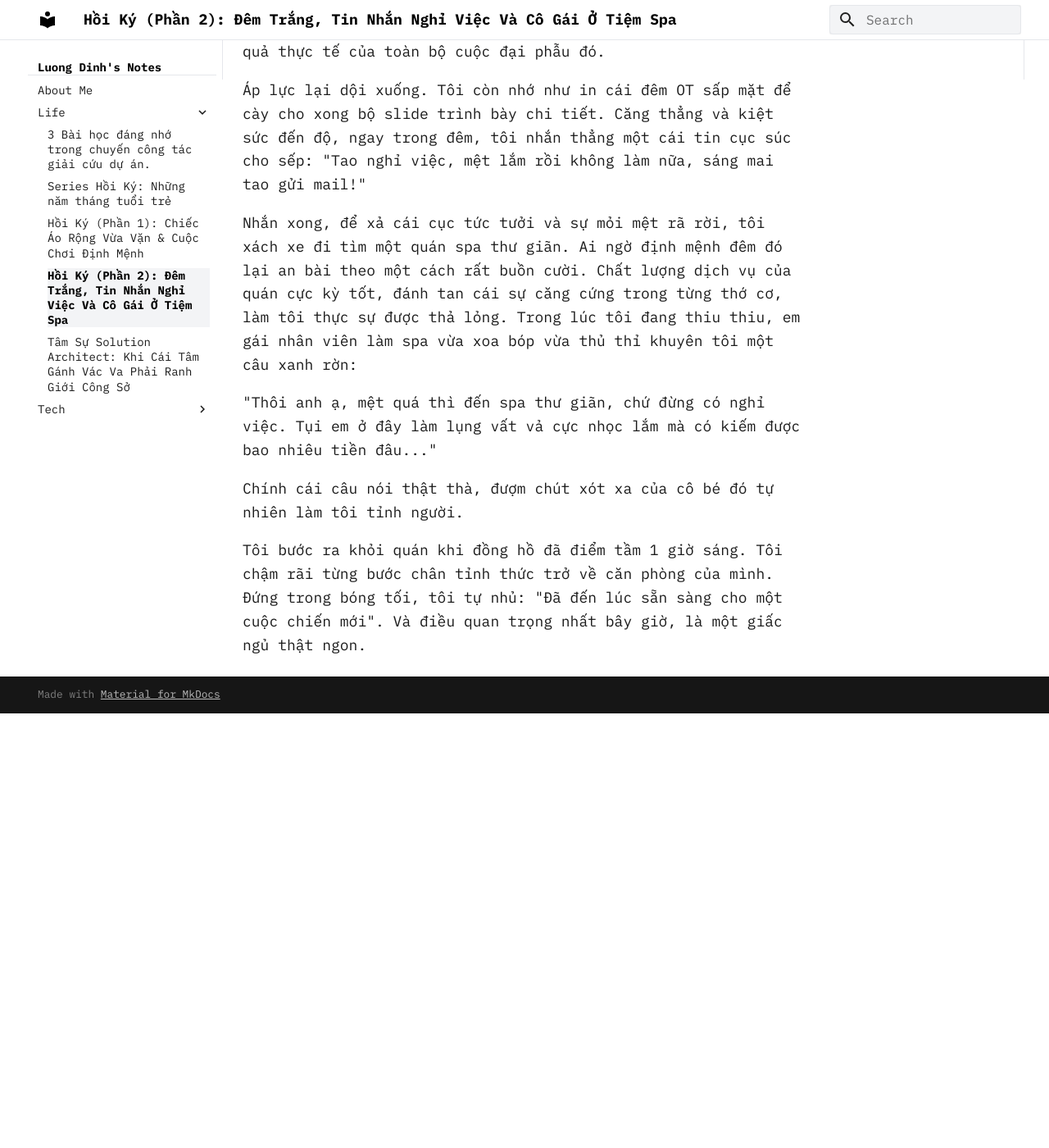
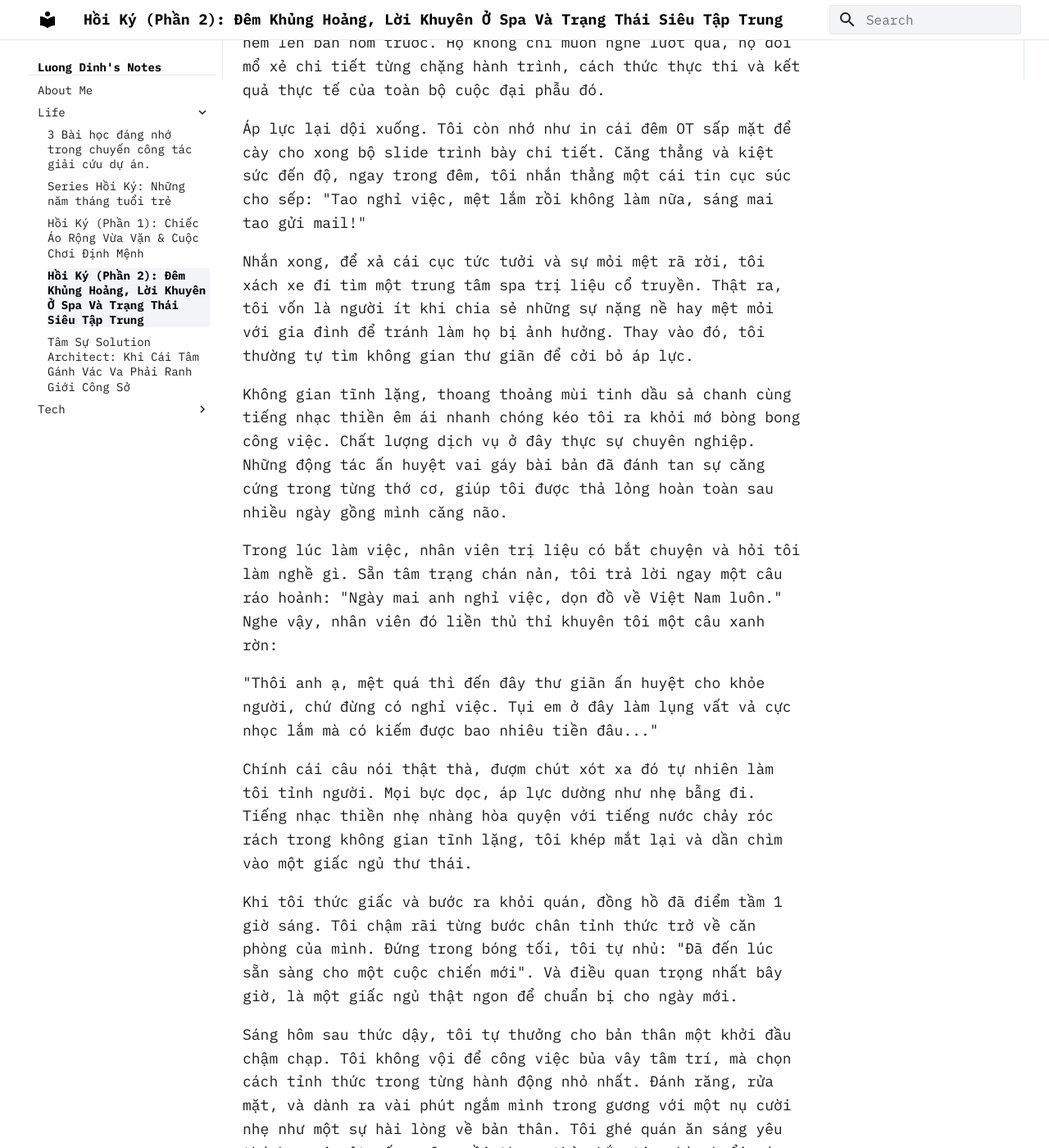
Before and after one commit to dhluong90/dhluong90.github.io, an MkDocs documentation site: the page built from docs/Life/hoi_ky_chuong_2_dem_trang_tin_nhan_nghi_viec_va_co_gai_o_tiem_spa.md, in a window 1280 px wide and 1400 px high, scrolled down 858 px. Shown: the whole window at 82% size. Built offline with MkDocs 1.6.1 and Material for MkDocs 9.7.7, drawn with Linux system fonts in a browser that asks for light colours; before the commit the page ends 1728 px from its top, so only the background shows below that; some of the changed text lies outside the part shown.

Commit message:
Cập nhật nội dung hoàn chỉnh Chương 2

```diff
--- a/docs/Life/hoi_ky_chuong_2_dem_trang_tin_nhan_nghi_viec_va_co_gai_o_tiem_spa.md
+++ b/docs/Life/hoi_ky_chuong_2_dem_trang_tin_nhan_nghi_viec_va_co_gai_o_tiem_spa.md
@@ -1,5 +1,5 @@
 ---
-title: "Hồi Ký (Phần 2): Đêm Trắng, Tin Nhắn Nghỉ Việc Và Cô Gái Ở Tiệm Spa"
+title: "Hồi Ký (Phần 2): Đêm Khủng Hoảng, Lời Khuyên Ở Spa Và Trạng Thái Siêu Tập Trung"
 date: 2026-06-27
 authors:
   - Luong Dinh
@@ -10,7 +10,7 @@ tags:
   - Series
 ---
 
-# Chương 2: Đêm Trắng, Tin Nhắn Nghỉ Việc Và Cô Gái Ở Tiệm Spa
+# Chương 2: Đêm Khủng Hoảng, Lời Khuyên Ở Spa Và Trạng Thái Siêu Tập Trung
 
 Trở về sau cuộc họp định mệnh đó, mọi thứ thật ra lại quay về nhịp độ quen thuộc của những trận ra quân săn deal. Lần nào cũng vậy, chúng tôi luôn bung hết sức mình, chuẩn bị những gì tinh túy nhất, phơi bày hết mọi "vũ khí" sắc bén nhất ngay trong ngày đầu tiên chỉ để hy vọng chộp được sự chú ý của khách hàng. Nhưng khi tấm màn nhung khép lại sau buổi thuyết trình, chẳng ai dám chắc kết quả sẽ đi về đâu. Thường thì, thứ chúng tôi nhận lại chỉ là một sự im lặng không bao giờ có hồi đáp.
 
@@ -20,10 +20,36 @@ Rồi một ngày, ngay lúc cái đầu tôi đang gào thét đòi nghỉ ngơ
 
 Áp lực lại dội xuống. Tôi còn nhớ như in cái đêm OT sấp mặt để cày cho xong bộ slide trình bày chi tiết. Căng thẳng và kiệt sức đến độ, ngay trong đêm, tôi nhắn thẳng một cái tin cục súc cho sếp: "Tao nghỉ việc, mệt lắm rồi không làm nữa, sáng mai tao gửi mail!"
 
-Nhắn xong, để xả cái cục tức tưởi và sự mỏi mệt rã rời, tôi xách xe đi tìm một quán spa thư giãn. Ai ngờ định mệnh đêm đó lại an bài theo một cách rất buồn cười. Chất lượng dịch vụ của quán cực kỳ tốt, đánh tan cái sự căng cứng trong từng thớ cơ, làm tôi thực sự được thả lỏng. Trong lúc tôi đang thiu thiu, em gái nhân viên làm spa vừa xoa bóp vừa thủ thỉ khuyên tôi một câu xanh rờn:
+Nhắn xong, để xả cái cục tức tưởi và sự mỏi mệt rã rời, tôi xách xe đi tìm một trung tâm spa trị liệu cổ truyền. Thật ra, tôi vốn là người ít khi chia sẻ những sự nặng nề hay mệt mỏi với gia đình để tránh làm họ bị ảnh hưởng. Thay vào đó, tôi thường tự tìm không gian thư giãn để cởi bỏ áp lực.
 
-"Thôi anh ạ, mệt quá thì đến spa thư giãn, chứ đừng có nghỉ việc. Tụi em ở đây làm lụng vất vả cực nhọc lắm mà có kiếm được bao nhiêu tiền đâu..."
+Không gian tĩnh lặng, thoang thoảng mùi tinh dầu sả chanh cùng tiếng nhạc thiền êm ái nhanh chóng kéo tôi ra khỏi mớ bòng bong công việc. Chất lượng dịch vụ ở đây thực sự chuyên nghiệp. Những động tác ấn huyệt vai gáy bài bản đã đánh tan sự căng cứng trong từng thớ cơ, giúp tôi được thả lỏng hoàn toàn sau nhiều ngày gồng mình căng não.
 
-Chính cái câu nói thật thà, đượm chút xót xa của cô bé đó tự nhiên làm tôi tỉnh người.
+Trong lúc làm việc, nhân viên trị liệu có bắt chuyện và hỏi tôi làm nghề gì. Sẵn tâm trạng chán nản, tôi trả lời ngay một câu ráo hoảnh: "Ngày mai anh nghỉ việc, dọn đồ về Việt Nam luôn." Nghe vậy, nhân viên đó liền thủ thỉ khuyên tôi một câu xanh rờn:
 
-Tôi bước ra khỏi quán khi đồng hồ đã điểm tầm 1 giờ sáng. Tôi chậm rãi từng bước chân tỉnh thức trở về căn phòng của mình. Đứng trong bóng tối, tôi tự nhủ: "Đã đến lúc sẵn sàng cho một cuộc chiến mới". Và điều quan trọng nhất bây giờ, là một giấc ngủ thật ngon.
+"Thôi anh ạ, mệt quá thì đến đây thư giãn ấn huyệt cho khỏe người, chứ đừng có nghỉ việc. Tụi em ở đây làm lụng vất vả cực nhọc lắm mà có kiếm được bao nhiêu tiền đâu..."
+
+Chính cái câu nói thật thà, đượm chút xót xa đó tự nhiên làm tôi tỉnh người. Mọi bực dọc, áp lực dường như nhẹ bẫng đi. Tiếng nhạc thiền nhẹ nhàng hòa quyện với tiếng nước chảy róc rách trong không gian tĩnh lặng, tôi khép mắt lại và dần chìm vào một giấc ngủ thư thái.
+
+Khi tôi thức giấc và bước ra khỏi quán, đồng hồ đã điểm tầm 1 giờ sáng. Tôi chậm rãi từng bước chân tỉnh thức trở về căn phòng của mình. Đứng trong bóng tối, tôi tự nhủ: "Đã đến lúc sẵn sàng cho một cuộc chiến mới". Và điều quan trọng nhất bây giờ, là một giấc ngủ thật ngon để chuẩn bị cho ngày mới.
+
+Sáng hôm sau thức dậy, tôi tự thưởng cho bản thân một khởi đầu chậm chạp. Tôi không vội để công việc bủa vây tâm trí, mà chọn cách tỉnh thức trong từng hành động nhỏ nhất. Đánh răng, rửa mặt, và dành ra vài phút ngắm mình trong gương với một nụ cười nhẹ như một sự hài lòng về bản thân. Tôi ghé quán ăn sáng yêu thích, gọi một cốc cafe, rồi thong thả nhắn tin chào buổi sáng cho những người tôi yêu thương.
+
+Bước chân vào văn phòng, tôi như bỏ lại tất cả những mệt mỏi đêm qua sau cánh cửa. Tâm trí tôi lúc này chỉ khóa chặt vào một mục tiêu duy nhất: thương vụ với tập đoàn ngân hàng đa quốc gia nọ.
+
+Tôi bắt đầu phân tích tình hình của thương vụ và vạch ra các bước tiếp theo cần làm. Tôi có một thói quen, đó là không bao giờ bắt tay vào làm ngay lập tức nếu chưa hiểu rõ tình huống và ngữ cảnh. Hàng loạt câu hỏi sắc lạnh liên tục nảy số trong đầu tôi: Tại sao lại là chúng tôi? Một ngân hàng khổng lồ như họ thì các tập đoàn tư vấn tài chính hàng đầu thế giới lúc nào cũng săn đón. Điều gì thực sự đang xảy ra với họ? Tại sao bài toán hiện đại hóa lại được đặt ra ngay lúc này, và họ thực chất đang đứng ở đâu trên con đường đó?
+
+Tôi miệt mài phân tích từng chi tiết, liên kết các dữ kiện cũng như các thông tin được công bố trên báo chí. Đôi khi, bề nổi truyền thông vẫn chưa đủ độ tin cậy, tôi bắt buộc phải truy ngược sâu vào bản chất của vấn đề: họ là ai, họ đến từ đâu. Dần dần, bức tranh càng ngày càng trở nên rõ ràng, củng cố thêm niềm tin và những chiến thuật sơ khai đầu tiên bắt đầu thành hình trong đầu.
+
+Đang mải mê lướt từ sự kiện này đến sự kiện khác... thì một cái vỗ vai làm tôi giật mình. Oh, đó là sếp tôi. Ông ta bảo đừng quên cuộc họp 1-1 hôm nay để nói về "cái việc tôi muốn nghỉ việc" nhắn đêm qua. Tôi ngẩng lên nhìn ông, nhoẻn miệng cười:
+
+"Không cần thiết nữa đâu. Nhưng anh vẫn giữ slot đấy nhé, để thảo luận về các thông tin chiến lược mà em vừa tìm được."
+
+Tôi thấy một nụ cười nhẹ nhõm ánh lên trong mắt ông. Ông thừa hiểu tính tôi, một khi đã nhận kèo thì sẽ không bao giờ bỏ cuộc. Ông vỗ vai bảo: "Take care, không cần phải áp lực quá. Hôm nay anh bận cả ngày rồi, nên nếu mọi thứ OK thì cậu cứ chủ động tiếp tục đi. Khi nào sẵn sàng thì cả team cùng thảo luận."
+
+Thời gian không còn nhiều để chuẩn bị cho buổi thuyết trình mang tính quyết định sắp tới. Ngay khoảnh khắc đó, não tôi tự động kích hoạt chế độ siêu tập trung (Hyperfocus).
+
+Tôi nghĩ cũng có nhiều người sở hữu khả năng giống tôi. Một khi trạng thái hyperfocus đã được bật lên, tôi sẽ tư duy bằng cách tưởng tượng ra toàn bộ khung cảnh của buổi họp sắp tới. Tôi tự nói chuyện với chính mình trong vô thức hàng giờ liền, mô phỏng lại những thông tin, những thông điệp (message) mà tôi sẽ ném lên bàn đàm phán. Sát thủ trên bàn họp không phải là kẻ chỉ biết trình bày "những gì mình có", mà phải là người biết cách trình bày "những gì khách hàng khát khoao muốn nghe".
+
+Nhưng để hiểu được câu chuyện của tôi có sức nặng và độ thuyết phục cỡ nào, xin hãy tạm gác lại cuộc họp sắp tới.
+
+Hãy cùng tôi nhìn lại quá khứ: Hành trình 2 năm ròng rã tôi làm Kiến trúc sư trưởng, gánh vác trọng trách hiện đại hóa toàn bộ hệ thống taxi booking cho gã khổng lồ ngành vận tải lớn nhất Singapore. Đó chính là trận đánh đã rèn giũa nên tôi của ngày hôm nay.
```
Also changed, not shown: docs/Life/hoi_ky_00_muc_luc.md (+1 -1 lines).
